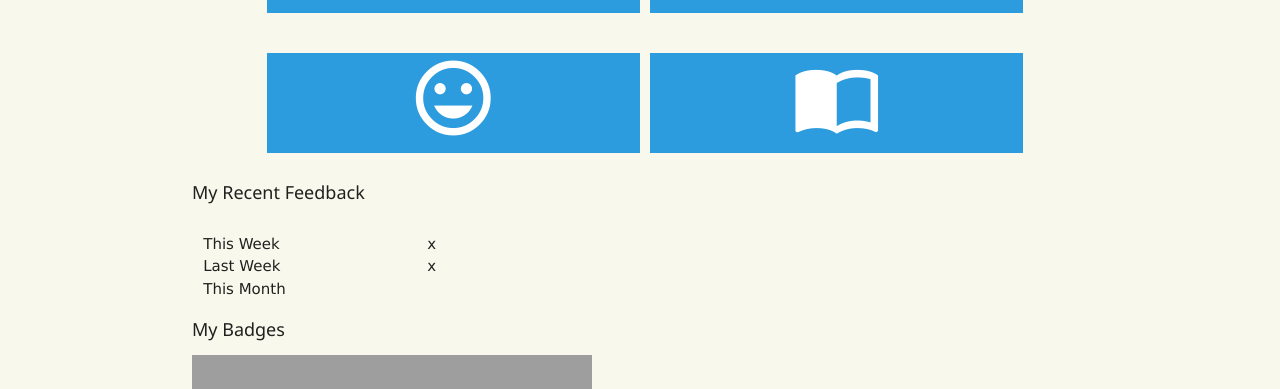
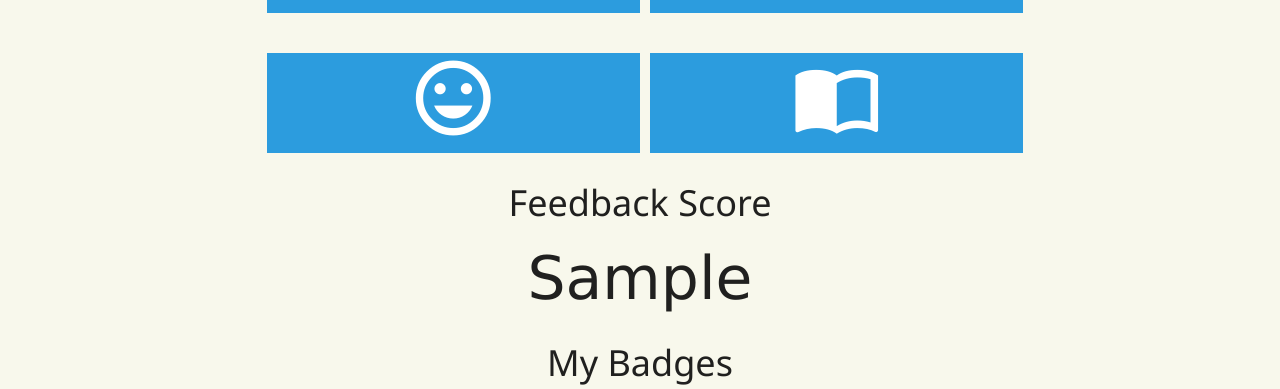
Before and after one commit to tidders2000/rmc, a Flask app: template templates/home.html in a window 1280 px wide. Shown: the part 201-590 px from the top of the page. Run offline with Flask 2, Linux system fonts and the light colour scheme; the template is opened without the code that fills it: most values are stand-ins (such as "Sample title", 1, 10 or a date in 2020); grey boxes marked "Sample" are stand-in pictures; some libraries are stand-ins or nearby versions; grey boxes are pictures that could not be loaded.

Commit message:
profile viewer added to home page and minor css changes

```diff
--- a/app.py
+++ b/app.py
@@ -106,8 +106,36 @@ def home():
                  flash('sorry no badges')
         except:
              flash('error')
+        try:
+                 with connection.cursor(pymysql.cursors.DictCursor) as cursor:
 
-        return render_template('home.html', page_title=page_title, profilepic=profilepic, badges=badges)
+
+
+                    sql=" SELECT  feedback.feedbacktext, feedback.nominatedId,feedback.nominatorId,feedback.fbdate FROM feedback WHERE nominatedId=%s"
+                    cursor.execute(sql,(userid))
+                    connection.commit()
+                    data=cursor.fetchall()
+                    tf=len(data)
+
+
+
+        except:
+                    flash('error')
+        try:
+                 with connection.cursor(pymysql.cursors.DictCursor) as cursor:
+                    sql="SELECT users.name, users.profileImage,feedback.nominatorId FROM users INNER JOIN feedback ON feedback.nominatorId=users.id WHERE feedback.nominatedId=%s"
+                    cursor.execute(sql,(userid))
+                    connection.commit()
+                    pi=cursor.fetchall()
+
+
+
+
+        except:
+                    flash('error')
+
+
+        return render_template('home.html', page_title=page_title, profilepic=profilepic, badges=badges, tf=tf, pi=pi)
 
 
     return redirect('/')
@@ -423,6 +451,28 @@ def names():
 
      return jsonify(names)
 
+@app.route('/data')
+#json data for charts
+def data():
+    if g.user:
+     try:
+                 with connection.cursor(pymysql.cursors.DictCursor) as cursor:
+                    email=g.user
+                    sql= "SELECT `id` FROM `users` WHERE `email`=%s"
+                    cursor.execute(sql,(email))
+                    cid = cursor.fetchone()
+                    myid=98
+                    sql=" SELECT  feedback.feedbacktext, feedback.nominatedId,feedback.nominatorId,feedback.fbdate FROM feedback WHERE nominatedId=%s"
+                    cursor.execute(sql,(myid))
+                    connection.commit()
+                    data=cursor.fetchall()
+                    totalfb=data.length
+
+     except:
+                    flash('error')
+
+     return jsonify(data)
+
 @app.route('/viewprofile')
 def view_profile():
   # check session and add title/profile image
@@ -446,6 +496,7 @@ def view_profile():
 
 
 
+
 if __name__=='__main__':
 
     app.run(host=os.environ.get('IP'),
--- a/sql.txt
+++ b/sql.txt
@@ -87,3 +87,7 @@ sql= "SELECT * FROM feedback WHERE nominatedId=%s;"
     INNER JOIN teamname ON users.teamId=teamname.Id
 
      sql= "SELECT users.id,users.name,users.password,users.teamId,users.locationId,users.biog,users.startdate,teamname.teamname,location.locationname FROM users INNER JOIN teamname ON users.teamId=teamname.Id  INNER JOIN location On users.locationId=location.id WHERE `email`=%s
+
+      SELECT users.name, feedback.feedbacktext FROM users INNER JOIN feedback ON users.id=nominatedId WHERE email=
+    FROM users
+    INNER JOIN teamname ON users.teamId=teamname.Id
--- a/static/css/style.css
+++ b/static/css/style.css
@@ -182,3 +182,14 @@ ul li a {
 .badge{
    margin-top: 40px;
 }
+
+.feedback_score{
+    text-align: center;
+    font-size: 60px;
+}
+
+.ppviewer{
+
+
+    height:150px;
+}
--- a/static/js/charts.js
+++ /dev/null
@@ -1,32 +0,0 @@
- // Load the Visualization API and the corechart package.
-      google.charts.load('current', {'packages':['corechart']});
-
-      // Set a callback to run when the Google Visualization API is loaded.
-      google.charts.setOnLoadCallback(drawChart);
-
-      // Callback that creates and populates a data table,
-      // instantiates the pie chart, passes in the data and
-      // draws it.
-      function drawChart() {
-
-        // Create the data table.
-        var data = new google.visualization.DataTable();
-        data.addColumn('string', 'Topping');
-        data.addColumn('number', 'Slices');
-        data.addRows([
-          ['Mushrooms', 3],
-          ['Onions', 1],
-          ['Olives', 1],
-          ['Zucchini', 1],
-          ['Pepperoni', 2]
-        ]);
-
-        // Set chart options
-        var options = {'title':'How Much Pizza I Ate Last Night',
-                       'width':400,
-                       'height':300};
-
-        // Instantiate and draw our chart, passing in some options.
-        var chart = new google.visualization.PieChart(document.getElementById('chart_div'));
-        chart.draw(data, options);
-      }
--- a/static/js/javascript.js
+++ b/static/js/javascript.js
@@ -15,9 +15,11 @@
 
 
    $('.slider').slider({
-    height: 700,
+    height: 300,
     indicators: false
     });
+
+
 
 
    $(function() {
@@ -44,5 +46,4 @@
   });
 
 
-
 });
--- a/templates/base.html
+++ b/templates/base.html
@@ -3,6 +3,7 @@
 
 <head>
     <meta name="viewport" content="width=device-width, initial-scale=1">
+     <meta charset="utf-8">
     <title></title>
     <link rel="stylesheet" href="https://cdnjs.cloudflare.com/ajax/libs/materialize/1.0.0/css/materialize.min.css">
    <link rel="stylesheet" href="https://www.w3schools.com/w3css/4/w3.css">
@@ -10,9 +11,7 @@
 
     <link href="https://fonts.googleapis.com/icon?family=Material+Icons" rel="stylesheet">
     <link rel="stylesheet" href="{{ url_for('static', filename='css/style.css') }}" type="text/css" />
-        <!--Load the AJAX API-->
-    <script type="text/javascript" src="https://www.gstatic.com/charts/loader.js"></script>
-           <script type="text/javascript" src="{{ url_for('static', filename='js/charts.js') }}"></script>
+    <script src='https://cdnjs.cloudflare.com/ajax/libs/Chart.js/1.0.2/Chart.min.js'></script>
 </head>
 
 <body>
@@ -91,6 +90,7 @@
 
 
        <script type="text/javascript" src="{{ url_for('static', filename='js/javascript.js') }}"></script>
+
        <script type="text/javascript" src="{{ url_for('static', filename='js/helpslider.js') }}"></script>
 </body>
 
--- a/templates/home.html
+++ b/templates/home.html
@@ -1,5 +1,4 @@
-{% extends 'base.html' %}
-{% block content %}
+{% extends 'base.html' %} {% block content %}
 
 
 
@@ -12,21 +11,20 @@
     <div class="col s12 m4 l5   offset-l1 offset-m2  square"><a href="{{url_for('badges') }}"><i class="large material-icons tooltipped" data-position="bottom" data-tooltip="Badges">insert_emoticon</i></div>
         <div class="col s12 m4 l5 square square"><a href="{{url_for('view_profile') }}"><i class="large material-icons tooltipped"data-position="bottom" data-tooltip="Contacts">import_contacts</i></div>
 	</div>
-	<div class="row">
-		<h5>My Recent Feedback</h5>
+
+
+
+	<div class="row col s12">
+	  <div class='center'>
+	<h1>Feedback Score</h1>
+           <span class="feedback_score">  {{tf}} </span>
+
 		</div>
-	<div class="row ">
-		<div class="col s3">This Week</div>
-			<div class="col s9">x</div>
-			<div class="col s3">Last Week</div>
-			<div class="col s9">x</div>
-				<div class="col s3">This Month</div>
-			<div class="col s9"></div>
-
 	</div>
 
 		<div class="row">
-		<h5>My Badges</h5>
+
+		<h1 class='center'>My Badges</h1>
 		 {% with messages = get_flashed_messages() %}
         {% if messages %}
         <ul>
@@ -42,10 +40,33 @@
 		{%endfor%}
 	</ul>
 	</div>
+
+<div class="center">
+  <h1>Feedback Givers</h1>
+<div class="slider">
+    <ul class="slides">
+      {% for p in pi %}
+      <li>
+        <img  src="static/images/profile/{{p.profileImage}}">
+        <div class="caption center-align">
+          <h3>{{p.name}}</h3>
+
+        </div>
+      </li>
+     {% endfor %}
+
+
+    </ul>
   </div>
 
-  <!--Div that will hold the pie chart-->
-    <div id="chart_div"></div>
+
+</div>
+
+
+
+</div>
+
+
 
 
 
```
Lines whose indentation alone changed are shown as unchanged.
